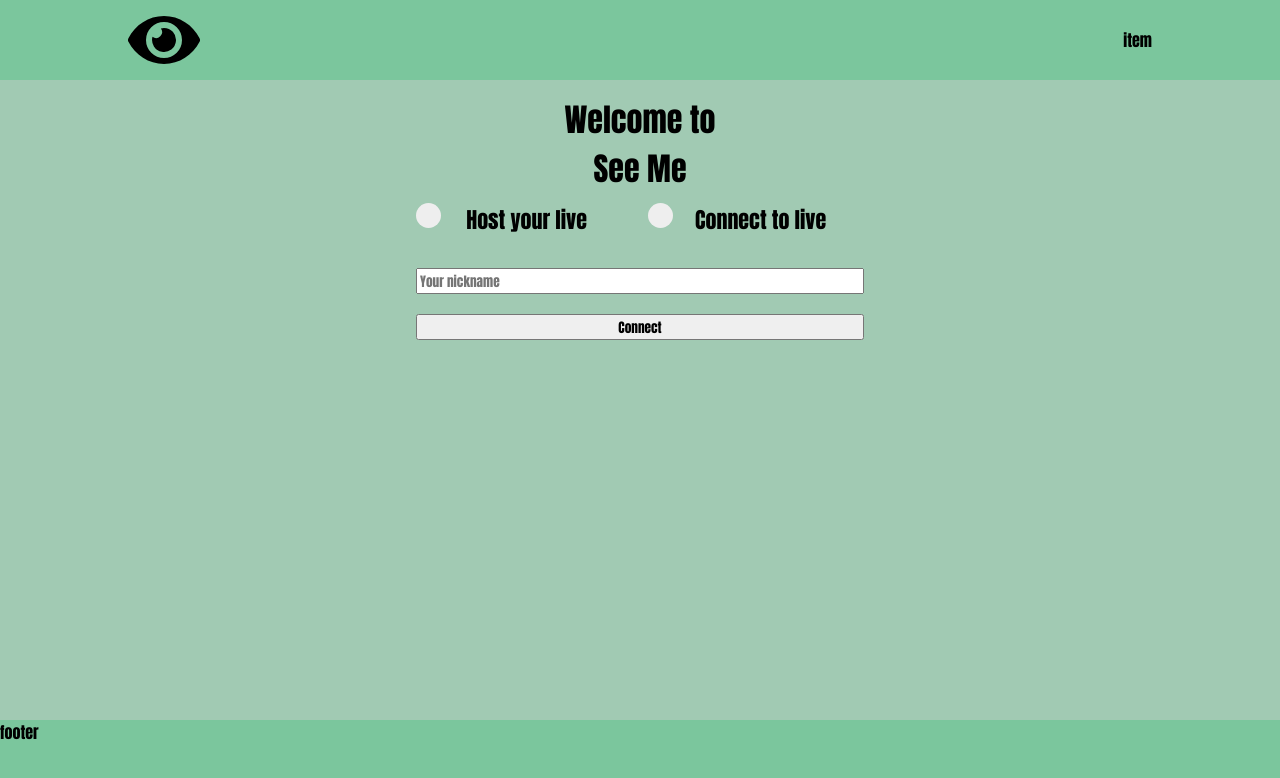
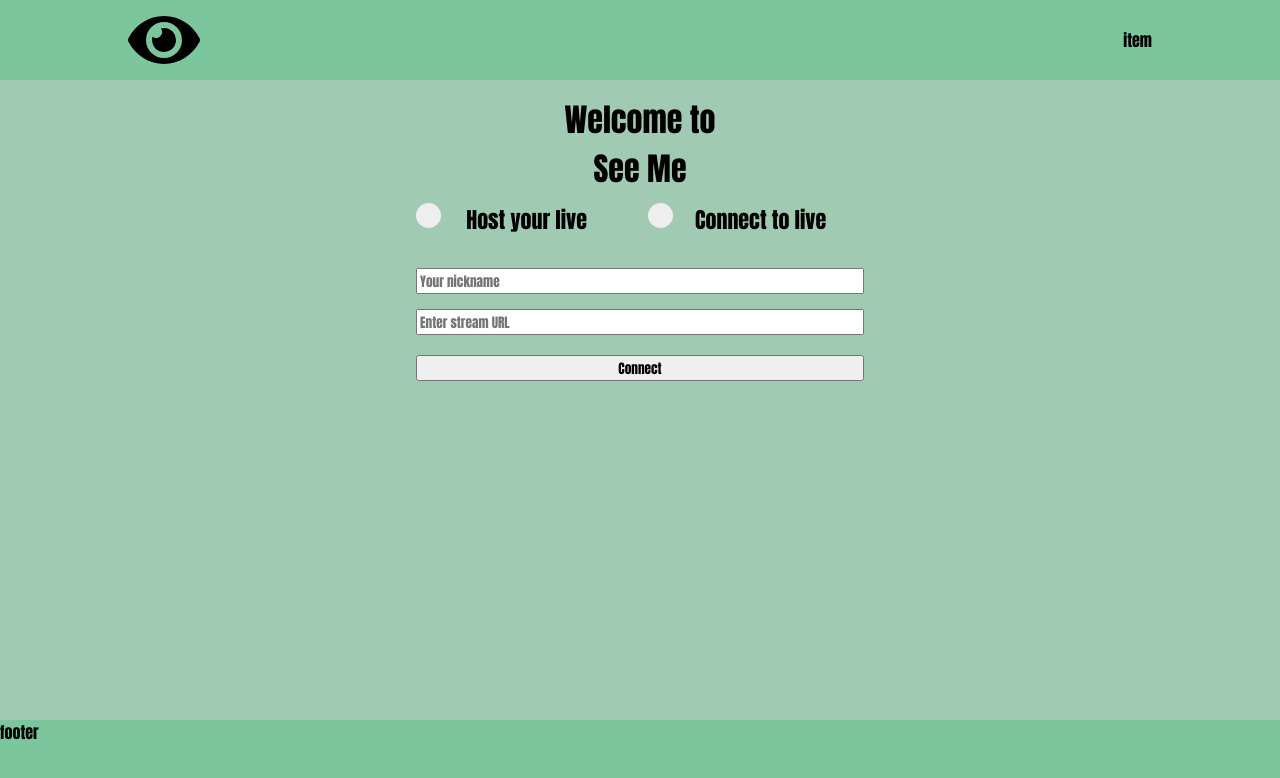
Before and after one commit to nbt-team/seeme_front-end, a React (Create React App) app: page / in a window 1280 px wide. Shown: the top 778 px of the page. Built offline with nearby package versions, Linux system fonts and the light colour scheme.

Commit message:
fix input

```diff
--- a/src/components/General.jsx
+++ b/src/components/General.jsx
@@ -43,9 +43,9 @@ const General = () => {
         </div>
         <div className="inputs">
           <input type="text" placeholder='Your nickname' />
-          {hostLive &&
-            <input id='url' type="text" value={chatId} />
-          }
+          {/* {hostLive && */}
+            <input id='url' type="text" value={hostLive ? chatId : ''} placeholder='Enter stream URL' />
+          {/* } */}
         </div>
         <div className="buttons">
           {hostLive &&
```
